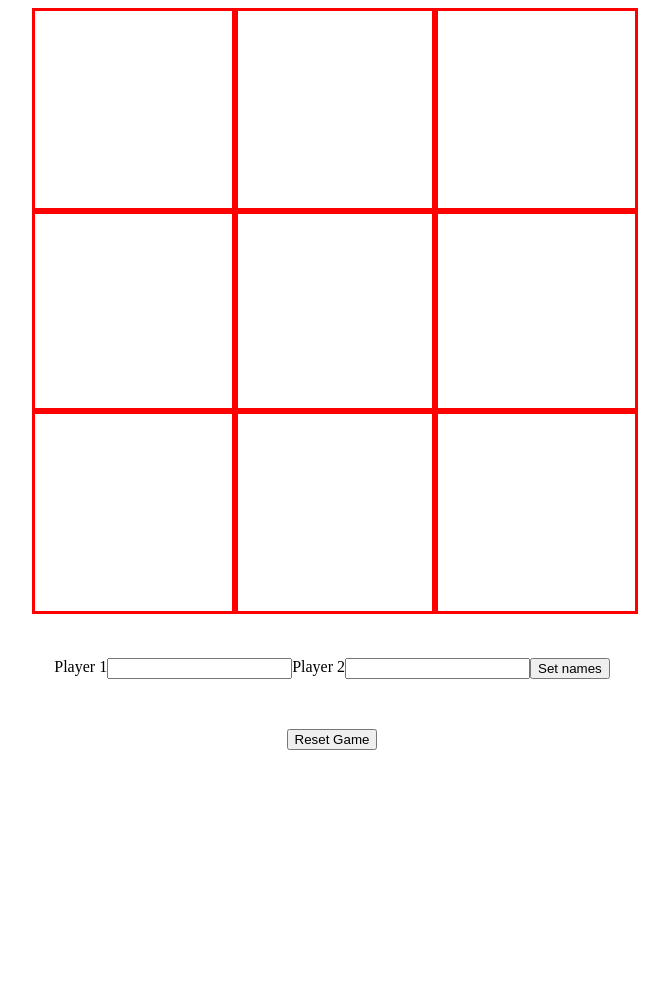
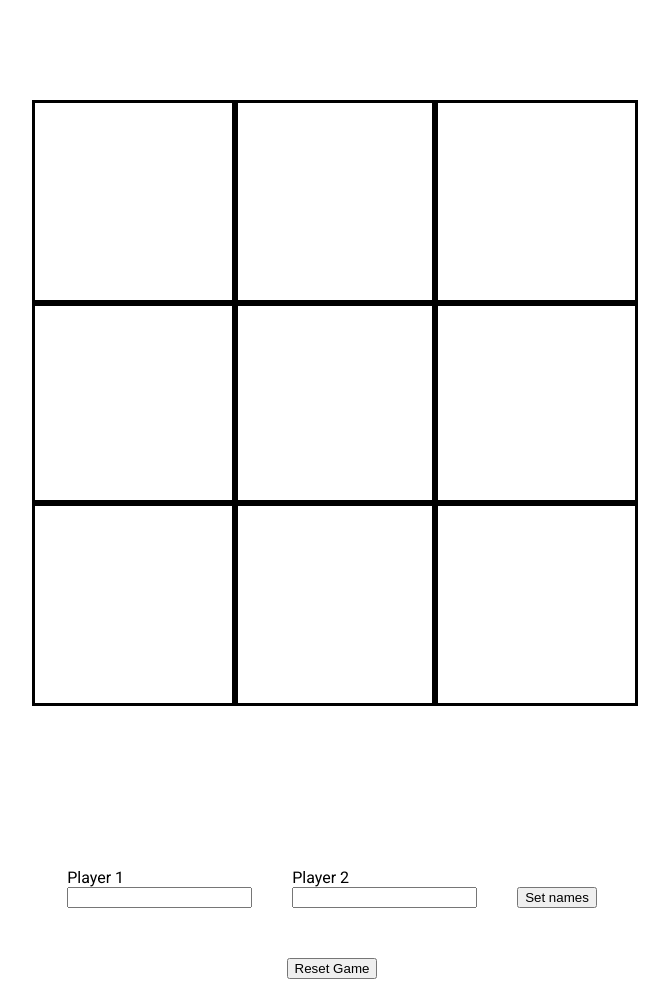
Before and after one commit to BobtheGoon/odin-tictactoe, a plain HTML site: page index.html in a window 1280 px wide. Shown: the whole page, without its empty margins (308-977 px from the left). Before the commit the page ends 800 px from the top, so only its background shows below. Drawn offline with Linux system fonts and the light colour scheme.

Commit message:
Clean up ui, spacing, fonts etc

```diff
--- a/index.html
+++ b/index.html
@@ -21,13 +21,17 @@
     </div>
     <div id="active-player"></div>
     <form id="names">
-        <label for="player-one">Player 1</label>
-        <input type="text" id="player-one">
-
-        <label for="player-two">Player 2</label>
-        <input type="text" id="player-two">
-
-        <button id="set-names" for="active-player">Set names</button>
+        <div>
+            <label for="player-one">Player 1</label>
+            <input type="text" id="player-one">
+        </div>
+        <div>
+            <label for="player-two">Player 2</label>
+            <input type="text" id="player-two">
+        </div>
+        <div id="set-name-button">
+            <button id="set-names" for="active-player">Set names</button>
+        </div>
     </form>
     <div id="board-controlls">
         <button id="reset">Reset Game</button>
--- a/index.js
+++ b/index.js
@@ -134,7 +134,7 @@ const DisplayController = () => {
     }
   }
 
-  const clearEndDisplay = () => {
+  const clearEndScreen = () => {
     div = document.getElementById('end-display')
     div.remove()
   }
@@ -150,7 +150,7 @@ const DisplayController = () => {
     else div.textContent = 'Its a tie!'
 
     document.body.appendChild(div)
-    setTimeout(clearEndDisplay, 5000)
+    setTimeout(clearEndScreen, 5000)
   }
 
   const setResetBoardEventListener = (resetGame) => {
@@ -280,6 +280,5 @@ const GameController = () => {
 };
 
 
-
 //Main game setup
 const game = GameController()
--- a/styles.css
+++ b/styles.css
@@ -1,27 +1,33 @@
+@import url('https://fonts.googleapis.com/css2?family=Shadows+Into+Light&display=swap');
+@import url('https://fonts.googleapis.com/css2?family=Roboto&display=swap');
+
 :root {
     --cell-width: 200px;
     --cell-height: 200px;
+    font-family: 'Roboto';
 }
 
 #board {
-    /*height: 100svh;*/
     display: grid;
     grid-template: repeat(3, var(--cell-width)) / repeat(3, var(--cell-height));
     justify-content: center;
     align-content: center;
+    margin-top: 100px;
 }
 
 .cell {
+    font-family: 'Shadows Into Light', cursive;
     display: flex;
     width: var(--cell-width);
     height: var(--cell-height);
-    font-size: 80px;
-    border: solid red;
+    font-size: 10rem;
+    border: solid black;
     justify-content: center;
     align-items: center;
 }
 
 #active-player {
+    height: 168px;
     text-align: center;
     font-size: 100px;
 }
@@ -29,7 +35,16 @@
 #names {
     display: flex;
     justify-content: center;
-    margin-top: 50px;
+}
+
+#names > div {
+    display: flex;
+    flex-direction: column;
+    padding: 0 20px 0 20px;
+}
+
+#set-name-button {
+    justify-content: flex-end;
 }
 
 #board-controlls {
@@ -42,4 +57,5 @@
     text-align: center;
     margin-top: 50px;
     font-weight: bolder;
+    font-size: 50px;
 }
```
